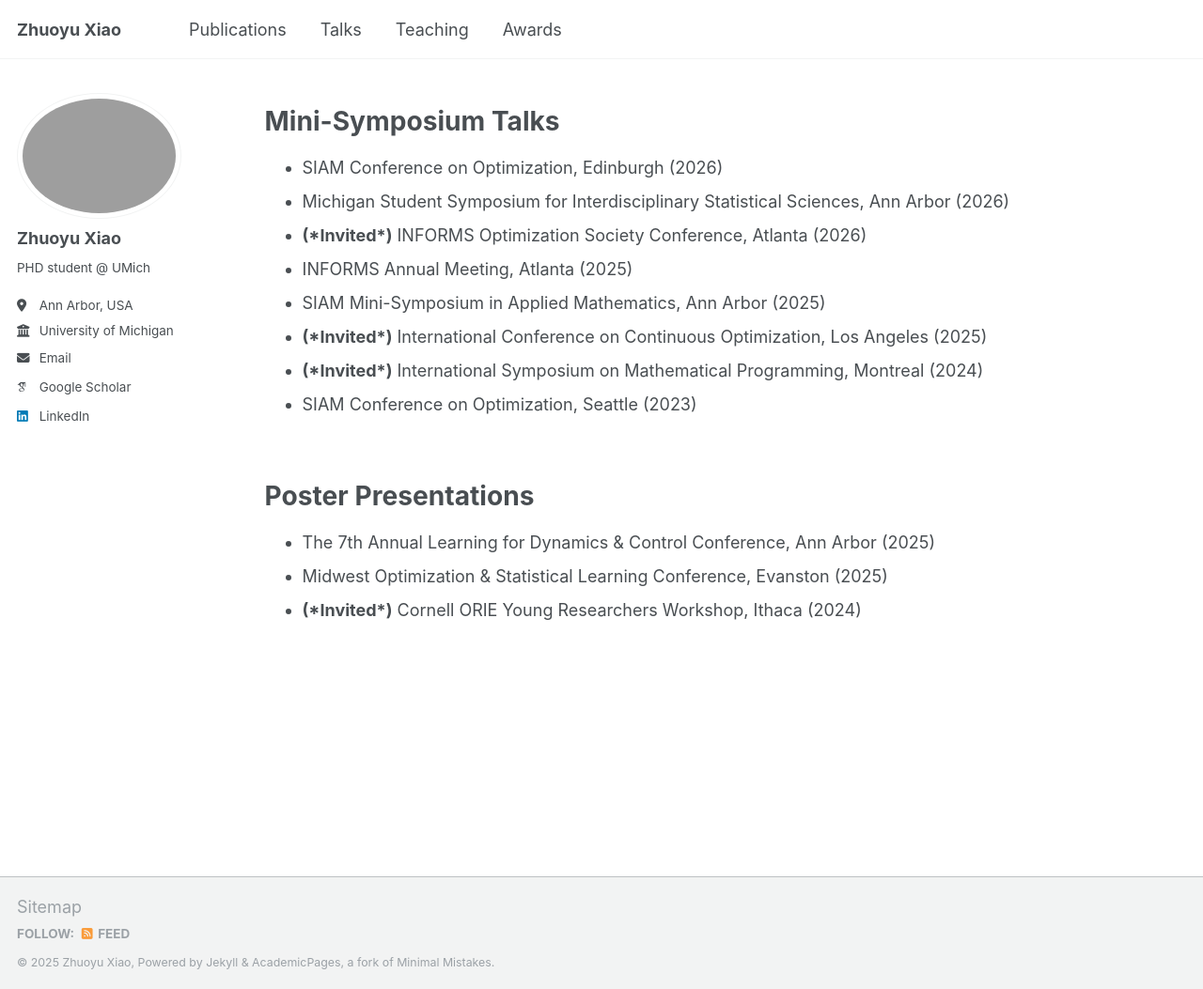
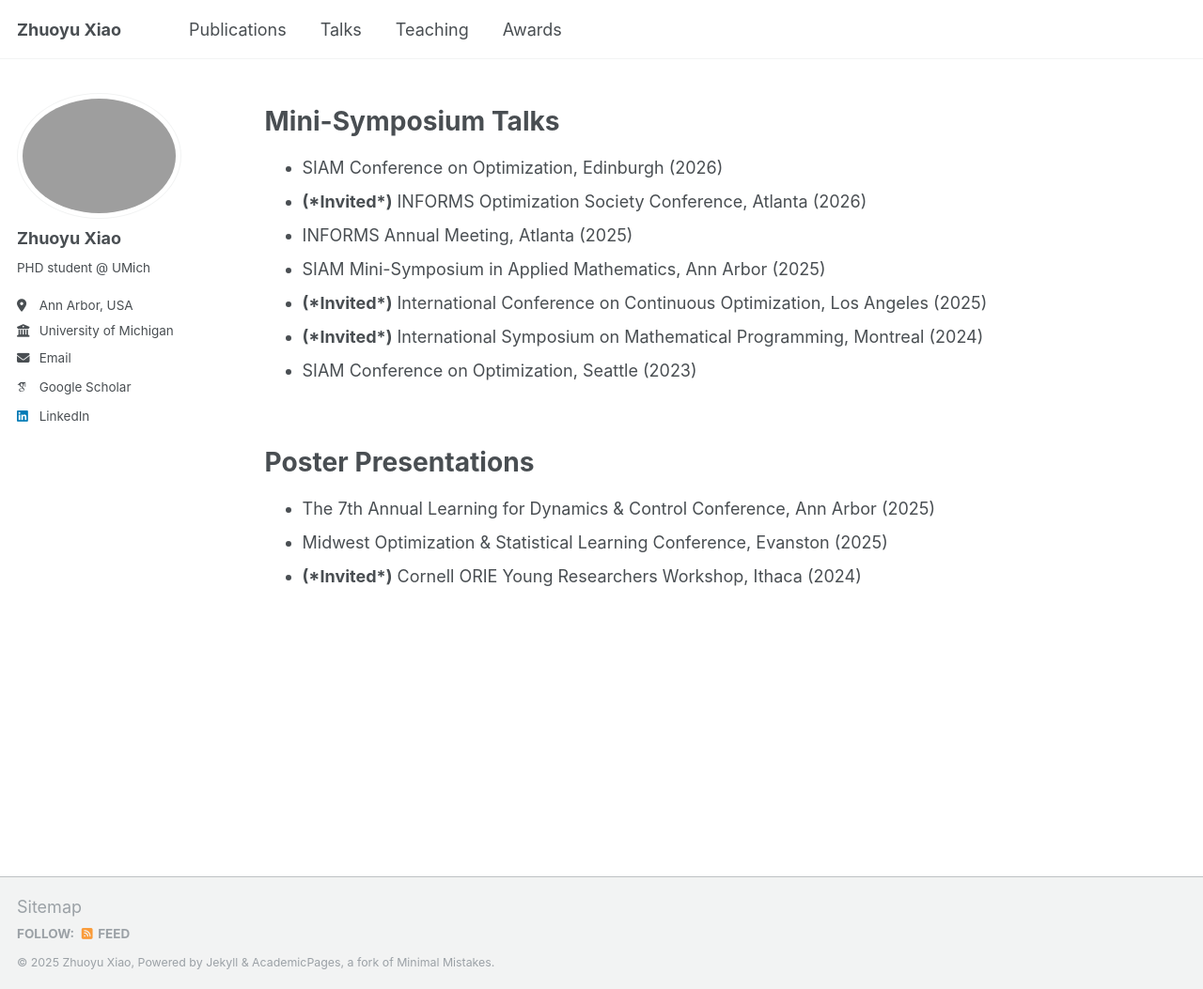
Before and after one commit to zyxiao97/zyxiao97.github.io, a Jekyll site: the page built from _pages/talks.md, in a window 1280 px wide and 1053 px high. Shown: the whole window at 94% size. Built offline with Jekyll 4.4.1, drawn with Linux system fonts in a browser that asks for light colours; some web fonts are replaced.

Commit message:
Update talks.md

```diff
--- a/_pages/talks.md
+++ b/_pages/talks.md
@@ -9,7 +9,6 @@ Mini-Symposium Talks
 ======
 
 - SIAM Conference on Optimization, Edinburgh (2026)
-- Michigan Student Symposium for Interdisciplinary Statistical Sciences, Ann Arbor (2026)
 - **(\*Invited\*)** INFORMS Optimization Society Conference, Atlanta (2026)
 - INFORMS Annual Meeting, Atlanta (2025)
 - SIAM Mini-Symposium in Applied Mathematics, Ann Arbor (2025)
```
